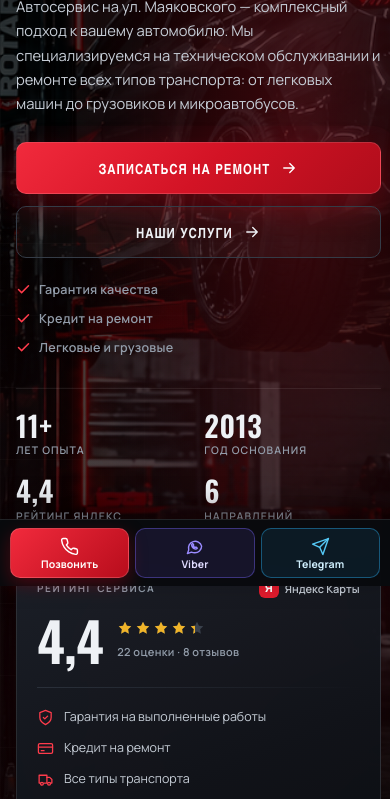
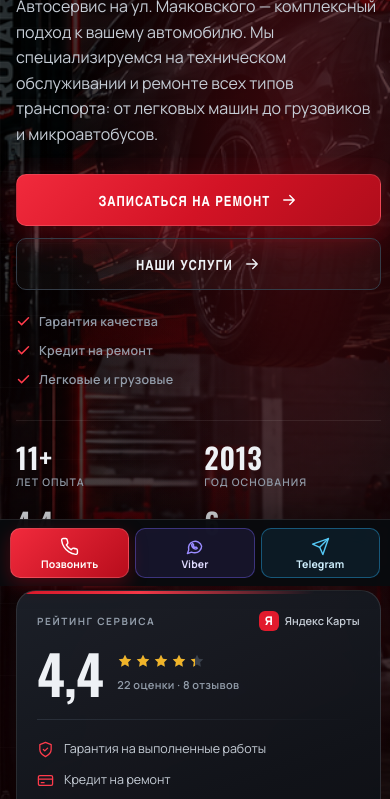
Before and after one commit to krasnova12/komodskiy-varan, a plain HTML site: page index.html in a window 390 px wide. Shown: the part 258-1057 px from the top of the page. Drawn offline with nearby package versions, Linux system fonts and the light colour scheme.

Commit message:
Update style.css

```diff
--- a/style.css
+++ b/style.css
@@ -3599,3 +3599,18 @@ button {
     animation: none;
   }
 }
+@media (max-width: 768px) {
+  /* Увеличиваем основной текст в карточках и блоках */
+  .hero__lead,
+  .section-head p,
+  .why-card p,
+  .transport-card p,
+  .service-card p,
+  .review-card__text,
+  .contact-card__strong,
+  .person-card p,
+  .policy p,
+  .policy li {
+    font-size: 16px; /* Возвращаем стандартные 16px вместо 13-14px */
+    line-height: 1.6;
+  }
```
